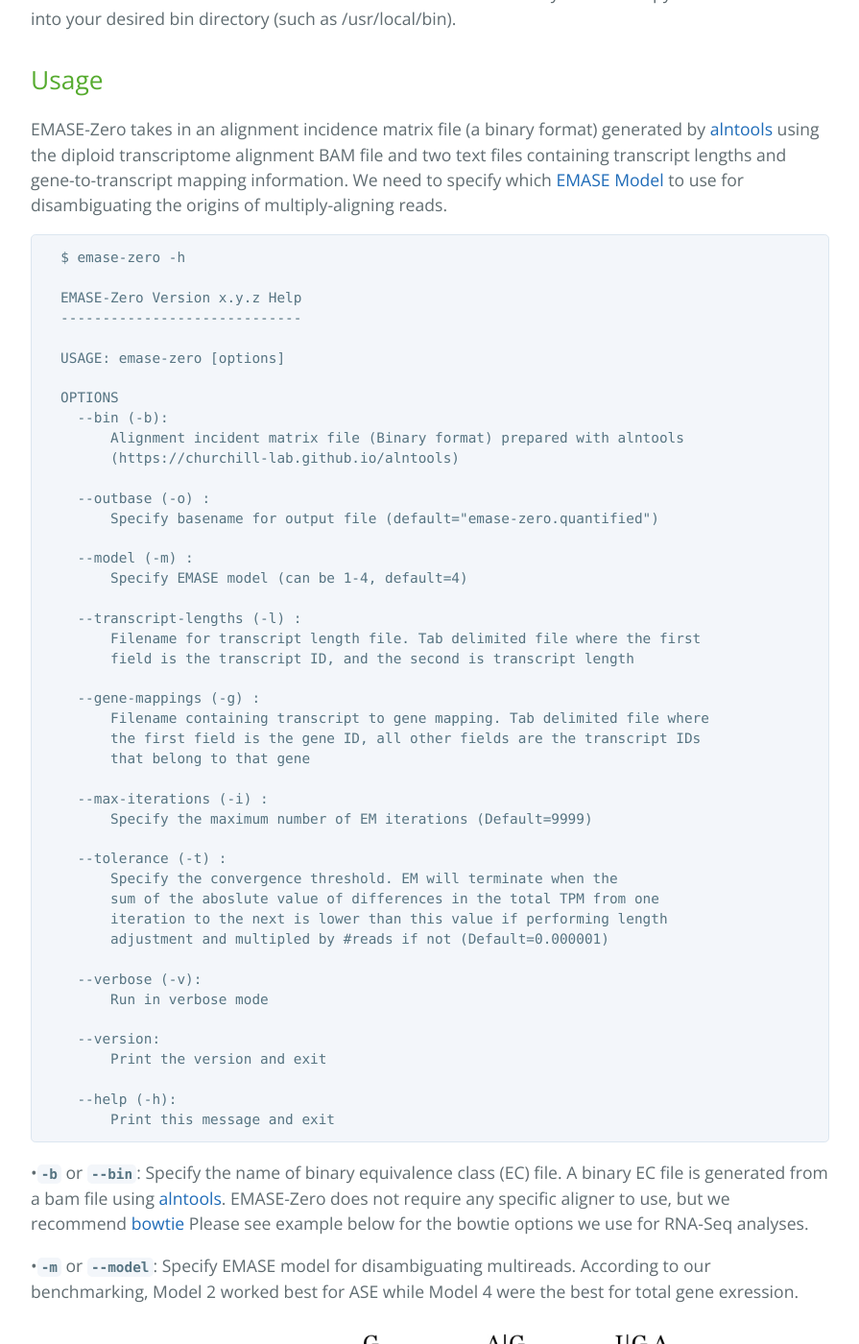
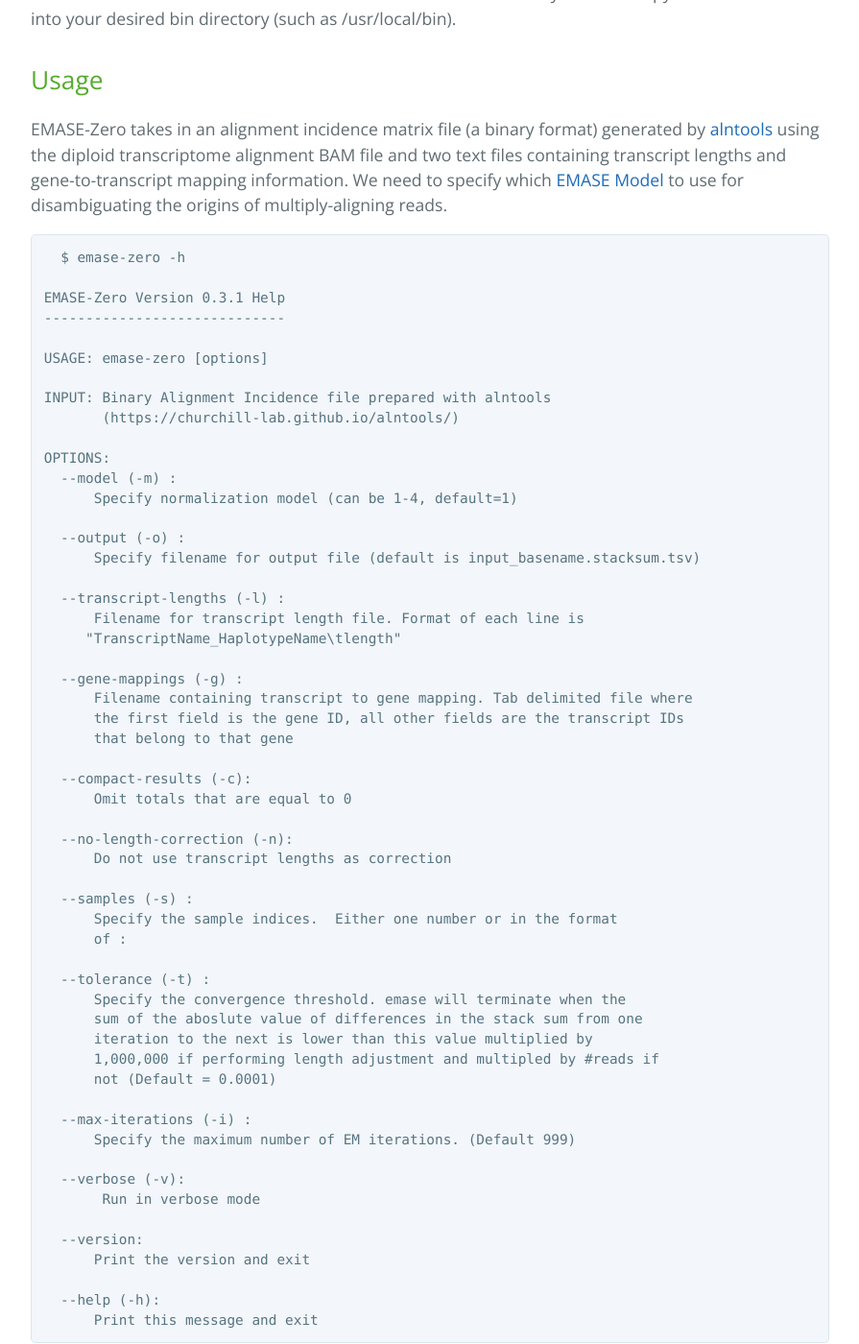
Before and after one commit to churchill-lab/emase-zero, a Jekyll site: the page built from index.html, in a window 1280 px wide and 1400 px high, scrolled down 937 px. Shown: the whole window at 96% size, without its empty margins (192-1087 px from the left). Built offline with Jekyll 4.4.1, drawn with Linux system fonts in a browser that asks for light colours; the list of posts is cut into pages by our own code.

Commit message:
A minor update in the front page

```diff
--- a/index.html
+++ b/index.html
@@ -27,39 +27,49 @@ title: {{ site.name }}
 <pre>
   <code>$ emase-zero -h
 
-  EMASE-Zero Version x.y.z Help
+EMASE-Zero Version 0.3.1 Help
 -----------------------------
 
 USAGE: emase-zero [options] <alignment_incidence_file>
 
-  OPTIONS
-    --bin (-b):
-        Alignment incident matrix file (Binary format) prepared with alntools
-        (https://churchill-lab.github.io/alntools)
+INPUT: Binary Alignment Incidence file prepared with alntools
+       (https://churchill-lab.github.io/alntools/)
 
-    --outbase (-o) <filename>:
-        Specify basename for output file (default="emase-zero.quantified")
+OPTIONS:
+  --model (-m) <int>:
+      Specify normalization model (can be 1-4, default=1)
 
-    --model (-m) <int>:
-        Specify EMASE model (can be 1-4, default=4)
+  --output (-o) <filename>:
+      Specify filename for output file (default is input_basename.stacksum.tsv)
 
   --transcript-lengths (-l) <filename>:
-        Filename for transcript length file. Tab delimited file where the first
-        field is the transcript ID, and the second is transcript length
+      Filename for transcript length file. Format of each line is
+     "TranscriptName_HaplotypeName\tlength"
 
   --gene-mappings (-g) <filename>:
       Filename containing transcript to gene mapping. Tab delimited file where
       the first field is the gene ID, all other fields are the transcript IDs
       that belong to that gene
 
-    --max-iterations (-i) <int>:
-        Specify the maximum number of EM iterations (Default=9999)
+  --compact-results (-c):
+      Omit totals that are equal to 0
+
+  --no-length-correction (-n):
+      Do not use transcript lengths as correction
+
+  --samples (-s) <string>:
+      Specify the sample indices.  Either one number or in the format
+      of <sample_start>:<sample_end>
 
   --tolerance (-t) <double>:
-        Specify the convergence threshold. EM will terminate when the
-        sum of the aboslute value of differences in the total TPM from one
-        iteration to the next is lower than this value if performing length
-        adjustment and multipled by #reads if not (Default=0.000001)
+      Specify the convergence threshold. emase will terminate when the
+      sum of the aboslute value of differences in the stack sum from one
+      iteration to the next is lower than this value multiplied by
+      1,000,000 if performing length adjustment and multipled by #reads if
+      not (Default = 0.0001)
+
+  --max-iterations (-i) <int>:
+      Specify the maximum number of EM iterations. (Default 999)
 
   --verbose (-v):
        Run in verbose mode
```
Lines whose indentation alone changed are shown as unchanged.
